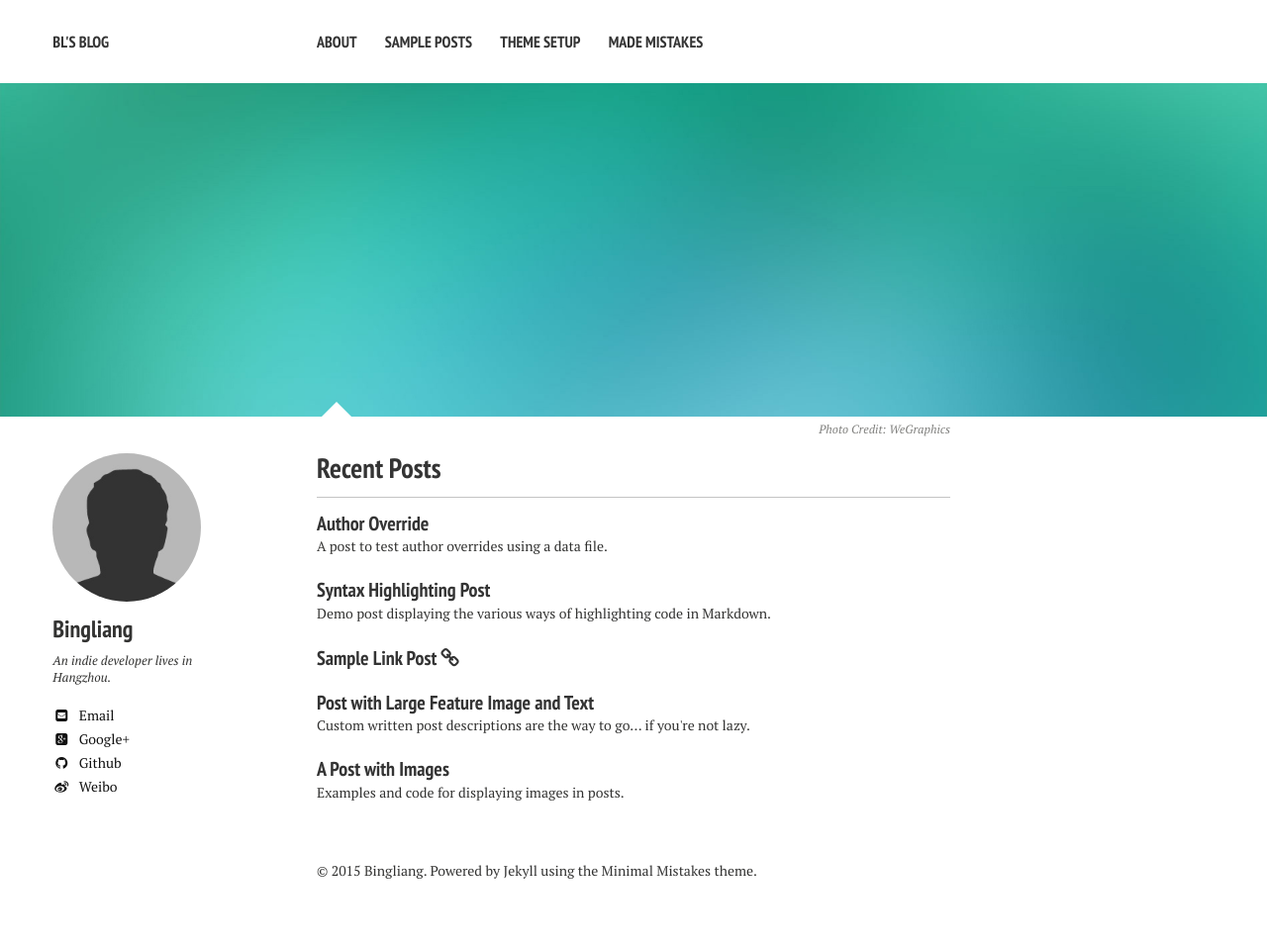
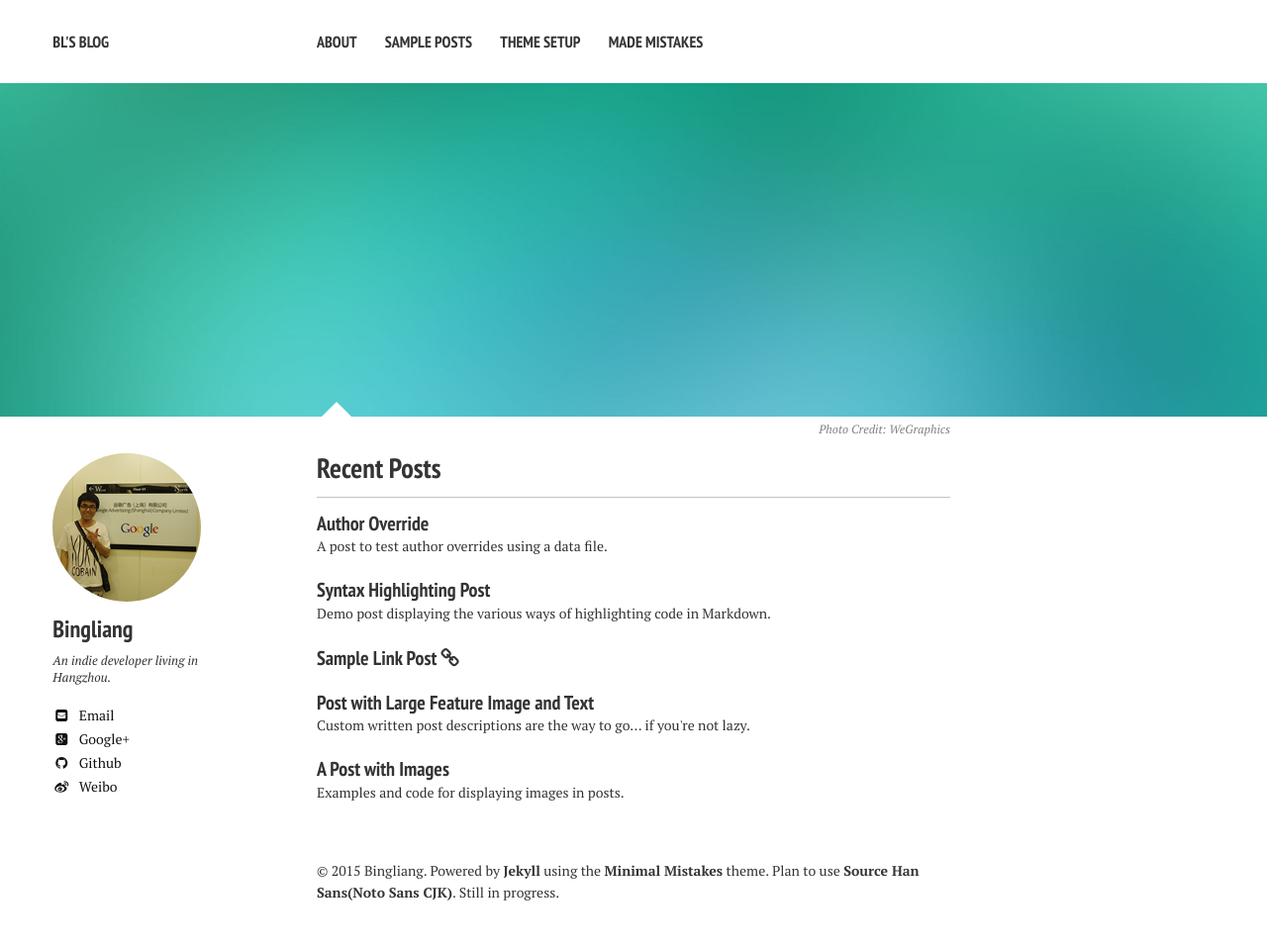
Before and after one commit to bingliang-zh/blog, a Jekyll site: the page built from index.md, in a window 1280 px wide. Shown: the whole page at 99% size. Built offline with Jekyll 4.4.1, drawn with Linux system fonts in a browser that asks for light colours; nearby versions of some CDN libraries; before the commit the page ends 938 px from its top, so only the background shows below that.

Commit message:
更新头像和注脚

```diff
--- a/_config.yml
+++ b/_config.yml
@@ -28,7 +28,7 @@ kramdown:
 owner:
   name: Bingliang
   avatar: bio-photo.jpg
-  bio: "An indie developer lives in Hangzhou."
+  bio: "An indie developer living in Hangzhou."
   email: bl_indie@qq.com
   disqus-shortname:
   twitter: #username
--- a/_includes/_footer.html
+++ b/_includes/_footer.html
@@ -12,4 +12,4 @@
 </div><!-- /.google-ads -->
 {% endif %}
 
-<span>&copy; {{ site.time | date: '%Y' }} {{ site.owner.name }}. Powered by <a href="http://jekyllrb.com" rel="nofollow">Jekyll</a> using the <a href="http://mademistakes.com/minimal-mistakes/" rel="nofollow">Minimal Mistakes</a> theme.</span>
+<span>&copy; {{ site.time | date: '%Y' }} {{ site.owner.name }}. Powered by <a style="font-weight: bold" href="http://jekyllrb.com" rel="nofollow">Jekyll</a> using the <a style="font-weight: bold" href="http://mademistakes.com/minimal-mistakes/" rel="nofollow">Minimal Mistakes</a> theme. Plan to use <a style="font-weight: bold" href="https://en.wikipedia.org/wiki/Source_Han_Sans">Source Han Sans(Noto Sans CJK)</a>. Still in progress. </span>
```
Also changed, not shown: images/bio-photo.jpg.
